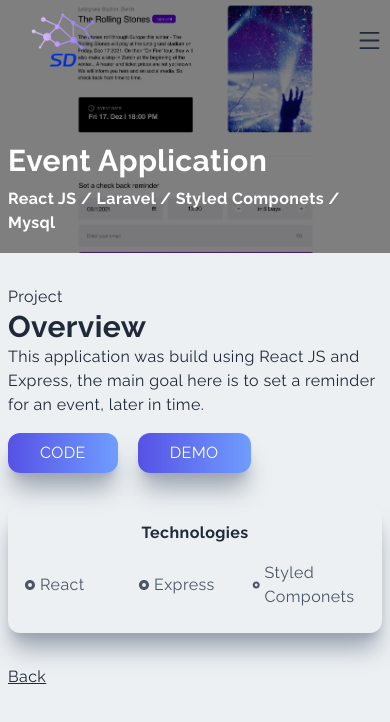
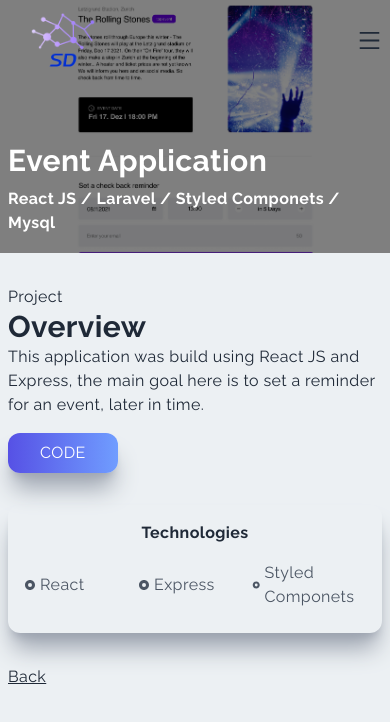
Before and after one commit to dininni8319/portafolio-app, a Next.js app: page /event-app in a window 390 px wide. Shown: the top 722 px of the page. Built offline with nearby package versions, Linux system fonts and the light colour scheme.

Commit message:
changes made in the event app mobile screen

```diff
--- a/src/pages/event-app.jsx
+++ b/src/pages/event-app.jsx
@@ -23,9 +23,9 @@ const EventApp = () => {
         <Link target='_blanck' href='https://github.com/dininni8319/event-app2.0'>
           <button className='px-8 py-2 mt-4'>CODE</button>
         </Link>
-        <Link target='_blanck' href='https://event-app2-0.vercel.app/'>
+        {/* <Link target='_blanck' href='https://event-app2-0.vercel.app/'>
           <button className='ms-5 px-8 py-2 mt-4'>DEMO</button>
-        </Link>
+        </Link> */}
        </div>
        <div className='col-span-4 md:col-span-1 shadow-xl shadow-gray-400 rounded-xl p-4'>
          <div className='p2'>
```
